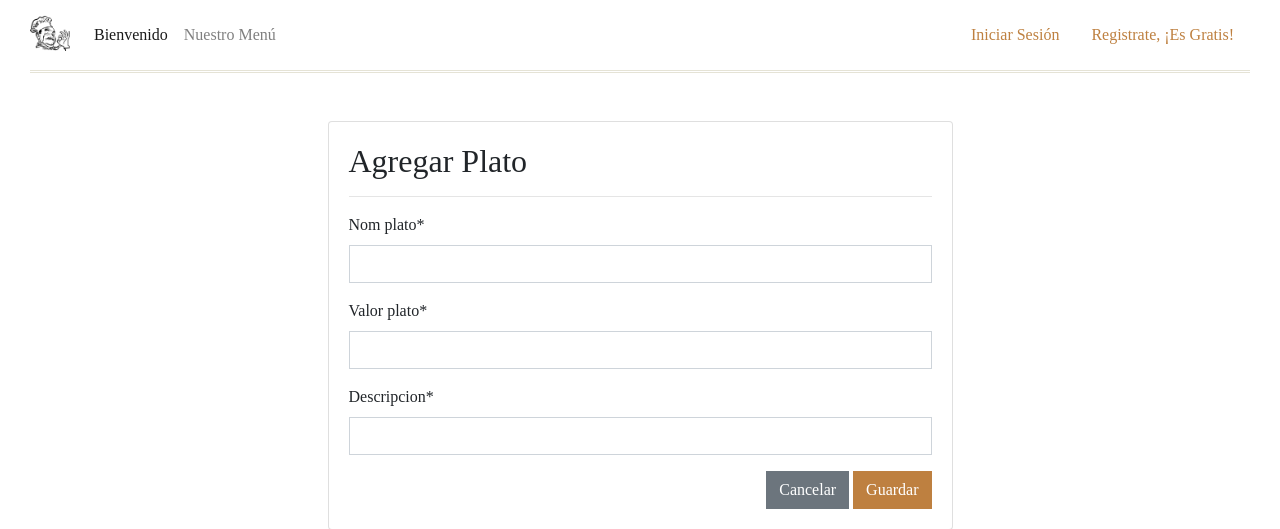
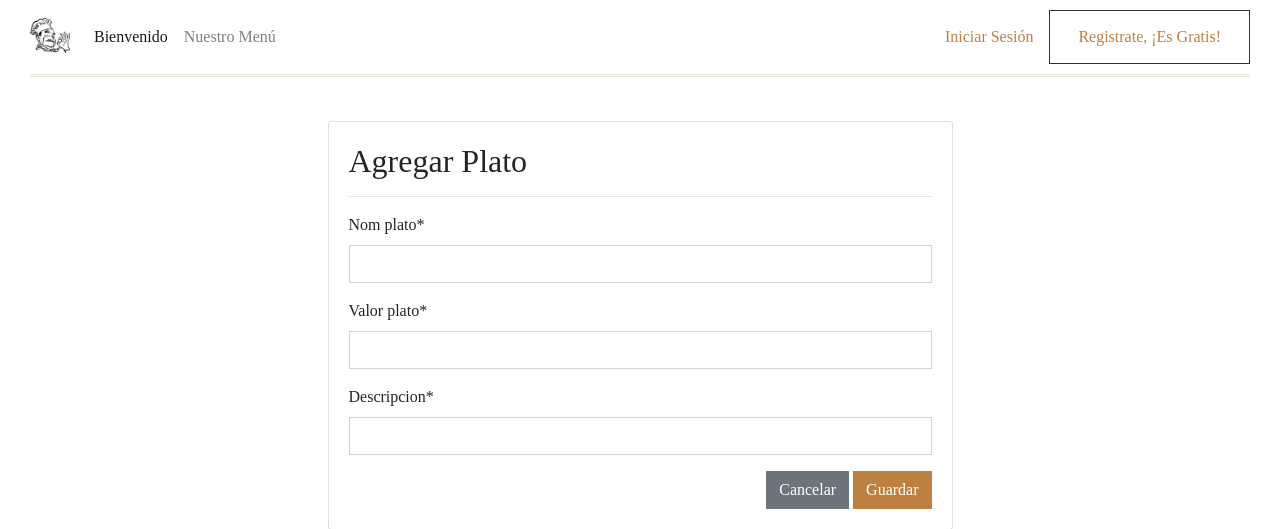
Before and after one commit to oscarlmL/AlimentosSantiago, a Django app: page /agregar-plato/ in a window 1280 px wide. Shown: the top 529 px of the page. Run offline with Django 3.2, Linux system fonts and the light colour scheme; some libraries are stand-ins or nearby versions; some web fonts are replaced.

Commit message:
Update base.html

```diff
--- a/OrderFood/templates/base.html
+++ b/OrderFood/templates/base.html
@@ -65,7 +65,7 @@
                     </a>
                 </li>
 
-                <li class="nav-item nav">
+                <li class="btn btn-outline-dark">
                     <a class="nav-link active" href="{% url 'registro' %}">
                         <span>Registrate, ¡Es Gratis!</span>
                     </a>
```
